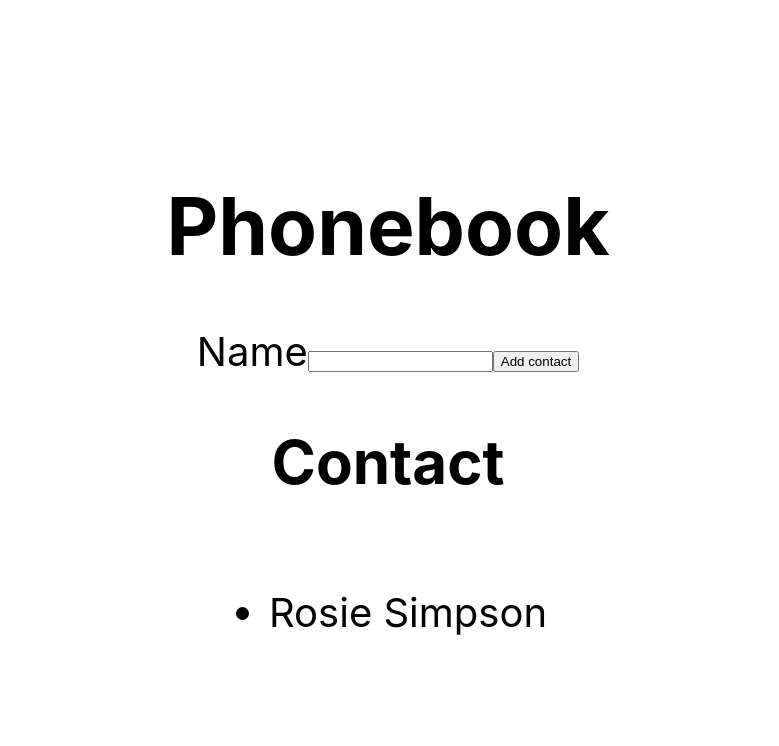
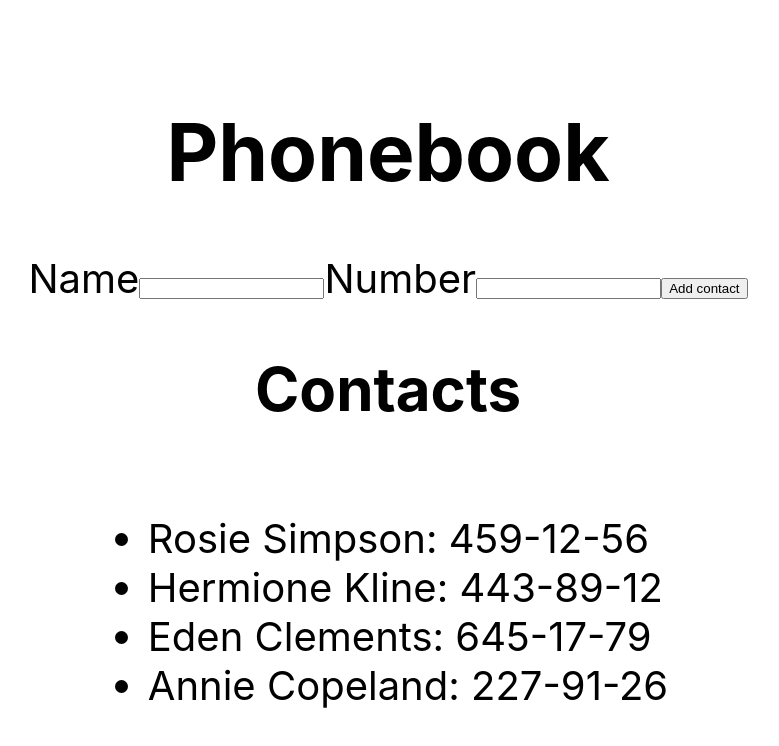
Before and after one commit to Stylize-K/goit-react-hw-02-phonebook, a React (Create React App) app: page / in a window 1280 px wide. Shown: the top 746 px of the page, without its empty margins (252-1031 px from the left). Built offline with nearby package versions, Linux system fonts and the light colour scheme.

Commit message:
Add "number" form field and resetForm method

```diff
--- a/src/components/App.jsx
+++ b/src/components/App.jsx
@@ -3,8 +3,14 @@
 
 export class App extends Component {
   state = {
-    contacts: [{ id: 'id-1', name: 'Rosie Simpson' }],
+    contacts: [
+      { id: 'id-1', name: 'Rosie Simpson', number: '459-12-56' },
+      { id: 'id-2', name: 'Hermione Kline', number: '443-89-12' },
+      { id: 'id-3', name: 'Eden Clements', number: '645-17-79' },
+      { id: 'id-4', name: 'Annie Copeland', number: '227-91-26' },
+    ],
     name: '',
+    number: '',
   };
 
   generetedId = () => {
@@ -19,10 +25,18 @@
   handleSubmit = event => {
     event.preventDefault();
     console.log(this.state);
-    const { contacts, name } = this.state;
+    const { contacts, name, number } = this.state;
     this.setState({
-      contacts: [...contacts, { id: this.generetedId(), name: name }],
+      contacts: [
+        ...contacts,
+        { id: this.generetedId(), name: name, number: number },
+      ],
     });
+    this.resetForm();
+  };
+
+  resetForm = () => {
+    this.setState({ name: '', number: '' });
   };
 
   render() {
@@ -40,7 +54,7 @@
       >
         <h1>Phonebook</h1>
         <form onSubmit={this.handleSubmit}>
-          <label htmlFor={this.generetedId()}>
+          <label>
             Name
             <input
               type="text"
@@ -52,12 +66,26 @@
               required
             />
           </label>
+          <label>
+            Number
+            <input
+              type="tel"
+              name="number"
+              value={this.state.number}
+              onChange={this.handleChange}
+              // pattern="\+?\d{1,4}?[-.\s]?\(?\d{1,3}?\)?[-.\s]?\d{1,4}[-.\s]?\d{1,4}[-.\s]?\d{1,9}"
+              title="Phone number must be digits and can contain spaces, dashes, parentheses and can start with +"
+              required
+            />
+          </label>
           <button type="submit">Add contact</button>
         </form>
-        <h2>Contact</h2>
+        <h2>Contacts</h2>
         <ul>
           {this.state.contacts.map(contact => (
-            <li key={contact.id}>{contact.name}</li>
+            <li key={contact.id}>
+              {contact.name}: {contact.number}
+            </li>
           ))}
         </ul>
       </div>
```
